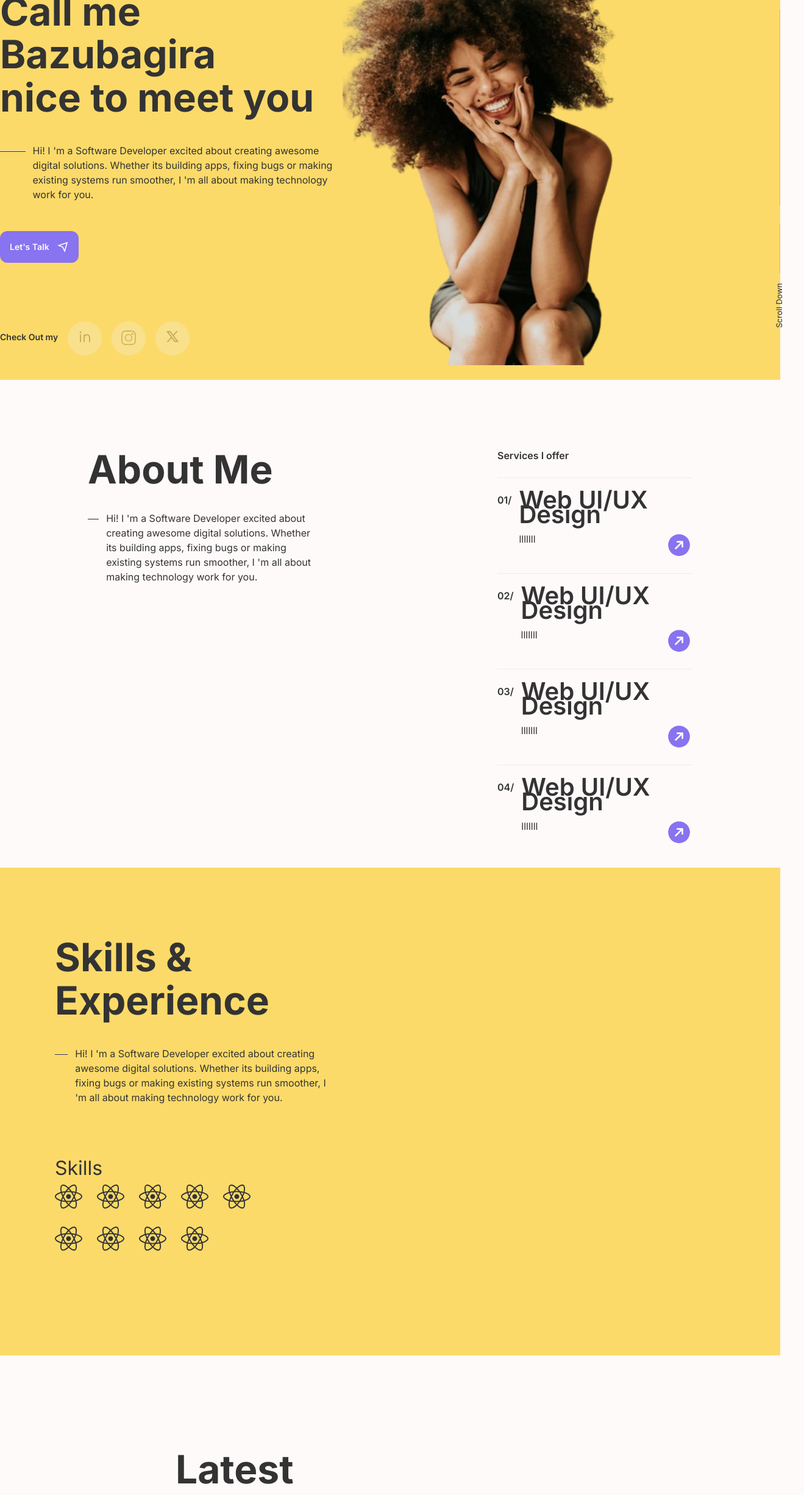
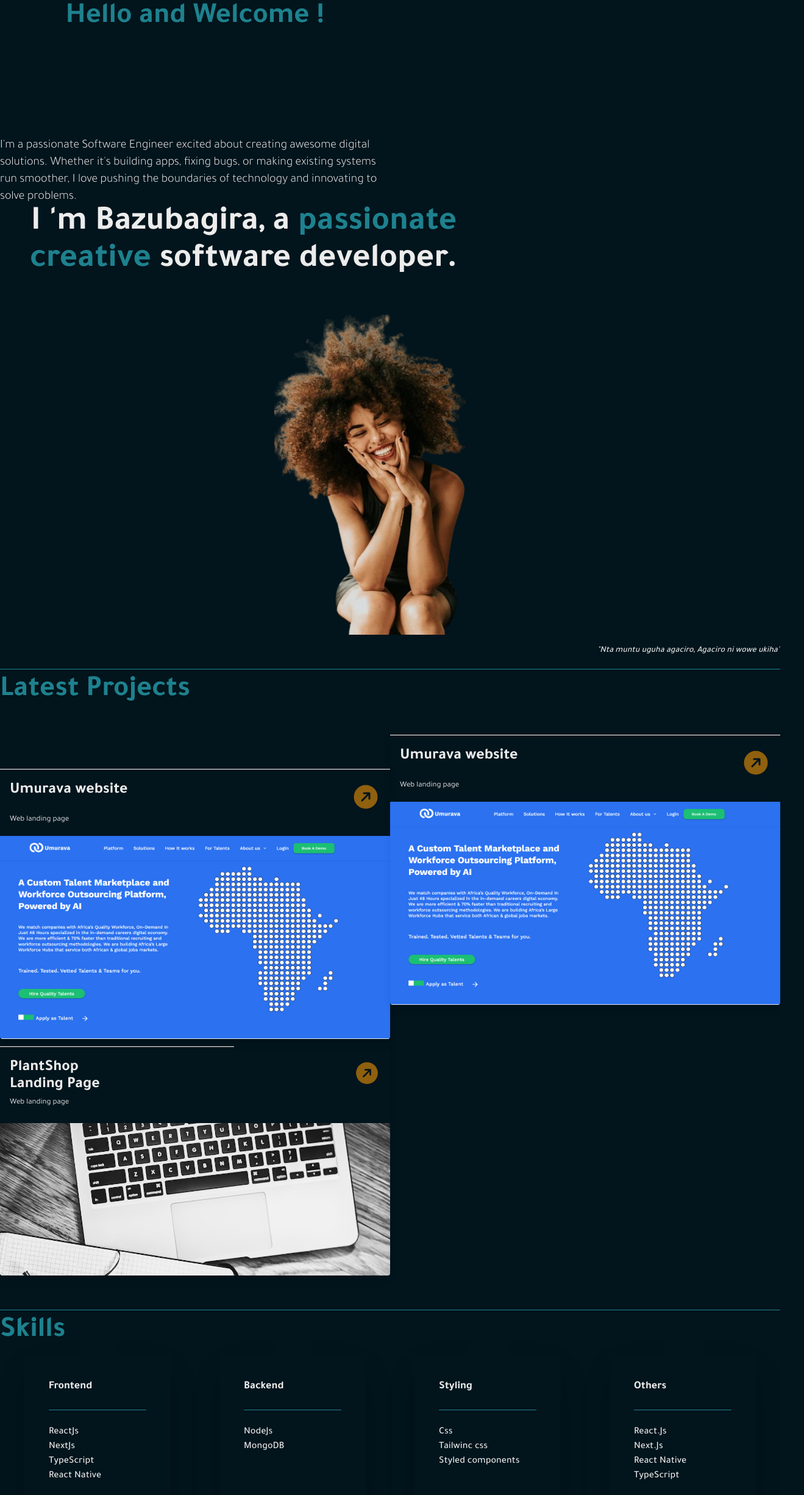
Before and after one commit to Bedinah/ppservices, a Next.js app: page / in a window 1280 px wide. Shown: the part 280-2732 px from the top of the page at 61% size, 1319 px wide, since content can reach past the window. Built offline with nearby package versions, Linux system fonts and the light colour scheme.

Commit message:
initial commits

```diff
--- a/app/globals.css
+++ b/app/globals.css
@@ -17,9 +17,13 @@
 }
 
 body {
-  color: #333333;
-  background:#FFFAFA;
+  color: #ececec;
+  background-color: #02141c;
   font-size: small;
+}
+
+.tajawal {
+  font-family: var(--font-tajawal);
 }
 
 @layer utilities {
--- a/app/layout.tsx
+++ b/app/layout.tsx
@@ -1,8 +1,14 @@
 import type { Metadata } from "next";
-import { Inter } from "next/font/google";
+import { Tajawal } from "next/font/google";
 import "./globals.css";
 
-const inter = Inter({ subsets: ["latin"] });
+
+
+const tajawal_init = Tajawal({
+  subsets: ["latin"],
+  weight: ['200', '300','400','500', '700','800', '900'],
+  variable: '--font-tajawal'
+});
 
 export const metadata: Metadata = {
   title: "(*_*) <bedina/>",
@@ -16,7 +22,7 @@ export default function RootLayout({
 }>) {
   return (
     <html lang="en">
-      <body className={inter.className}>{children}</body>
+      <body className={tajawal_init.variable}>{children}</body>
     </html>
   );
 }
--- a/app/page.tsx
+++ b/app/page.tsx
@@ -2,18 +2,17 @@ import ContactMe from "@/pages/pages/contactus";
 import LandingPage from "@/pages/pages/landing";
 import Navigation from "@/pages/pages/navigation";
 import Projects from "@/pages/pages/projects";
-import Services from "@/pages/pages/service";
 import Experience from "@/pages/pages/skills";
 
 export default function Home() {
   return (
-    <main>
+    <main className="container mx-auto tajawal">
       <Navigation />
+      <div className="w-full h-[.5px] bg-[#1E818E]"></div>
       <LandingPage />
-      <Services />
+      <Projects />
       <Experience />
-      <Projects/>
-      <ContactMe/>
+      <ContactMe />
     </main>
   );
 }
--- a/package.json
+++ b/package.json
@@ -9,6 +9,9 @@
     "lint": "next lint"
   },
   "dependencies": {
+    "@emotion/react": "^11.11.4",
+    "@emotion/styled": "^11.11.5",
+    "@mui/material": "^5.15.15",
     "antd": "^5.14.2",
     "next": "14.1.0",
     "react": "^18",
--- a/pages/pages/landing.tsx
+++ b/pages/pages/landing.tsx
@@ -1,69 +1,40 @@
-import {
-  RiSendPlaneLine,
-  RiTwitterXLine,
-  RiLinkedinLine,
-} from "react-icons/ri";
 import Image from "next/image";
-import { SlSocialInstagram } from "react-icons/sl";
 
 const LandingPage = () => {
   return (
-    <div className="flex justify-center pt-14 pb-6 bg-[#fcda69] w-full min-h-screen">
-      <div className="w-[36rem] mt-[8rem] ">
-        <div className="font-bold text-[4rem] leading-[1.1] mb-10">
-          Call me Bazubagira <br /> nice to meet you
-        </div>
-        <div className="flex gap-3 mb-10">
-          <hr className="bg-[#333333] w-20 h-[2px] mt-3" />
-
-          <p className="text-base mb-2">
-            Hi! I 'm a Software Developer excited about creating awesome <br />
-            digital solutions. Whether its building apps, fixing bugs or making
-            existing systems run smoother, I 'm all about making technology{" "}
-            <br /> work for you.{" "}
+    <div className="w-full min-h-screen ">
+      <div className="flex flex-wrap justify-between pt-20 ">
+        <div className="w-[40rem] ">
+          <div className=" font-bold text-[3rem] text-center text-[#1E818E] my-16  ">
+            Hello and Welcome !
+          </div>
+          <p className="text-xl font-light mt-40 ">
+            I'm a passionate Software Engineer excited about creating awesome
+            digital solutions. Whether it's building apps, fixing bugs, or
+            making existing systems run smoother, I love pushing the boundaries
+            of technology and innovating to solve problems.
           </p>
         </div>
-        <button className="bg-[#8873F0] hover:bg-[#ada3e2] py-4 px-4 rounded-xl inline-flex items-center text-sm text-[#FFFAFA] font-semibold">
-          <span className="mr-3">Let's Talk</span>
-          <RiSendPlaneLine size={20} />
-        </button>
-
-        <div className="flex gap-4 mt-[7rem]">
-          <span className="text-sm font-semibold">Check Out my </span>
-          <div className="flex gap-4 ">
-            <div className="relative w-14 h-14 overflow-hidden bg-gray-100 rounded-full opacity-25 -top-4 transition ease-in-out delay-150 hover:-translate-y-1 hover:scale-110 duration-300">
-              <RiLinkedinLine className="absolute w-6 h-6 left-4 top-[.8rem] " />
-            </div>
-            <div className="relative w-14 h-14 overflow-hidden bg-gray-100 rounded-full opacity-25 -top-4 transition ease-in-out delay-150 hover:-translate-y-1 hover:scale-110 duration-300">
-              <SlSocialInstagram className="absolute w-6 h-6 left-4 top-[.9rem] " />
-            </div>
-            <div className="relative w-14 h-14 overflow-hidden bg-gray-100 rounded-full opacity-25 -top-4 transition ease-in-out delay-150 hover:-translate-y-1 hover:scale-110 duration-300">
-              <RiTwitterXLine className="absolute w-6 h-6 left-4 top-[.8rem] " />
-            </div>
+        <div className="w-[50rem]">
+          <div className="font-bold text-[3.5rem] leading-[1.1] text-center mb-14">
+            I 'm Bazubagira, a{" "}
+            <span className="text-[#1E818E]">passionate creative</span> software
+            developer.
           </div>
+          <Image
+            className="float-right"
+            src="/images/userimg.png"
+            alt="profile image"
+            width={350}
+            height={350}
+          />
         </div>
       </div>
-      <div className="flex">
-        <Image
-          src="/images/userimg.png"
-          alt="profile image"
-          width={500}
-          height={500}
-        />
-        <div className="font-semibold text-lg mt-10">
-          <i>
-            "Nta muntu uguha agaciro,
-            <br /> Agaciro ni wowe ukiha"
-          </i>
-        </div>
-        <div className="mt-[10rem] relative">
-          <div className="w-[1px] h-[20rem] bg-[#585858] opacity-25"></div>
-          <div className="w-[1px] h-[5rem] bg-[#585858] mt-8 opacity-25 mb-10"></div>
-          <div className="rotate-180 absolute w-20 -left-10">
-            <div className="rotate-90">Scroll Down</div>
-          </div>
-        </div>
-      </div>
+
+      <span className="font-medium text-sm float-right mt-4">
+        <i>"Nta muntu uguha agaciro, Agaciro ni wowe ukiha"</i>
+      </span>
+      <div className="w-full h-[.5px] bg-[#1E818E] mt-14"></div>
     </div>
   );
 };
--- a/pages/pages/projects.tsx
+++ b/pages/pages/projects.tsx
@@ -1,48 +1,50 @@
 import { PiArrowCircleUpRightFill } from "react-icons/pi";
 import LandingImage from "../../public/images/landing.jpeg";
+import UmuravaImage from "../../public/images/umurava.png";
 import Image from "next/image";
 
 const Projects = () => {
   return (
-    <div className=" pt-14 pb-6 w-full min-h-screen px-[18rem]">
-      <div className="font-bold text-[4rem] leading-[1.1] mt-[6rem]">
-        Latest <br /> Projects
+    <div className=" w-full min-h-screen">
+      <div className="font-bold text-[3rem] text-[#1E818E]">
+        Latest  Projects
       </div>
-      <div className="flex justify-between flex-wrap mt-6">
-        <div className="max-w-sm rounded overflow-hidden shadow-lg ">
-          <hr className="bg-[#333333] w-[24rem] h-[2px] mt-3 my-5" />
+      <div className="flex justify-between flex-wrap ">
+        <div className="w-[40rem] rounded overflow-hidden shadow-lg h-full mt-[5rem]">
+          <hr className="bg-[#333333] w-full h-[2px] mt-3 my-5" />
           <div className="flex justify-between px-4">
             <div className="font-semibold text-[1.6rem] leading-[1.1] ">
-              PlantShop <br /> Landing Page
+              Umurava website
             </div>
-            <PiArrowCircleUpRightFill color="#8873F0" size={44} />
+            <PiArrowCircleUpRightFill color="#8f600e" size={48} />
           </div>
           <p className="my-1 px-4">Web landing page</p>
-          <Image src={LandingImage} alt="lap" className="mt-6" />
+          <Image src={UmuravaImage} alt="landingpage" className="mt-4" />
         </div>
-        <div className="max-w-sm rounded overflow-hidden shadow-lg">
-          <hr className="bg-[#333333] w-[24rem] h-[2px] mt-3 my-5" />
+        <div className="w-[40rem] rounded overflow-hidden shadow-lg h-full mt-[1.5rem]">
+          <hr className="bg-[#333333] w-full h-[2px] mt-3 my-5" />
           <div className="flex justify-between px-4">
             <div className="font-semibold text-[1.6rem] leading-[1.1] ">
-              PlantShop <br /> Landing Page
+              Umurava website
             </div>
-            <PiArrowCircleUpRightFill color="#8873F0" size={44} />
+            <PiArrowCircleUpRightFill color="#8f600e" size={48} />
           </div>
           <p className="my-1 px-4">Web landing page</p>
-          <Image src={LandingImage} alt="lap" className="mt-6" />
+          <Image src={UmuravaImage} alt="landingpage" className="mt-4" />
         </div>
-        <div className="max-w-sm rounded overflow-hidden shadow-lg">
+        <div className="w-[40rem] rounded overflow-hidden shadow-lg h-[24.2rem]">
           <hr className="bg-[#333333] w-[24rem] h-[2px] mt-3 my-5" />
           <div className="flex justify-between px-4">
             <div className="font-semibold text-[1.6rem] leading-[1.1]">
               PlantShop <br /> Landing Page
             </div>
-            <PiArrowCircleUpRightFill color="#8873F0" size={44} />
+            <PiArrowCircleUpRightFill color="#8f600e" size={44} />
           </div>
           <p className="my-1 px-4">Web landing page</p>
           <Image src={LandingImage} alt="lap" className="mt-6" />
         </div>
       </div>
+      <div className="w-full h-[.5px] bg-[#1E818E] mt-14"></div>
     </div>
   );
 };
--- a/pages/pages/service.tsx
+++ /dev/null
@@ -1,66 +0,0 @@
-import { Divider } from "antd";
-import { PiArrowCircleUpRightFill } from "react-icons/pi";
-
-const services = [
-  {
-    nindex: "01/",
-    names: " Web UI/UX Design",
-    link: "lllllll",
-  },
-  {
-    nindex: "02/",
-    names: " Web UI/UX Design",
-    link: "lllllll",
-  },
-  {
-    nindex: "03/",
-    names: "Web UI/UX Design",
-    link: "lllllll",
-  },
-  {
-    nindex: "04/",
-    names: "Web UI/UX Design",
-    link: "lllllll",
-  },
-];
-
-const Services = () => {
-  return (
-    <div className=" flex justify-center  min-h-screen w-full py-4 gap-[18rem] ">
-          <div className="w-[30%]">
-            <div className="font-bold text-[4rem] leading-[1.1] mt-[6rem]">
-              About Me
-            </div>
-            <div className="flex gap-3 mt-8">
-              <hr className="bg-[#333333] w-20 h-[2px] mt-3" />
-
-              <p className="text-base mb-2">
-                Hi! I 'm a Software Developer excited about creating awesome
-                digital solutions. Whether its building apps, fixing bugs or
-                making existing systems run smoother, I 'm all about making
-                technology work for you.{" "}
-              </p>
-          </div>
-        </div>
-        <div className="w-[25%] mt-[6rem]" >
-        <h1 className="font-semibold text-base">Services I offer</h1>
-          {services?.map((data: any, index: any) => (
-            <>
-              <Divider/>
-              <div className="flex gap-3 justify-center font-semibold text-base">
-                <div>{data?.nindex}</div>
-                <div>
-                  <div className="font-semibold text-[2.5rem]">{data?.names}</div>
-                  <div className="flex justify-between mt-4">
-                    <p className="font-normal">{data?.link}</p>
-                    <PiArrowCircleUpRightFill color="#8873F0" size={44} />
-                  </div>
-                </div>
-              </div>
-            </>
-          ))}
-        </div>
-      </div>
-  );
-};
-export default Services;
--- a/pages/pages/skills.tsx
+++ b/pages/pages/skills.tsx
@@ -1,46 +1,69 @@
-import { Space } from "antd";
+import { Divider } from "antd";
 import { FaReact } from "react-icons/fa";
 
+const experiences = [
+  {
+    years: "2023-present",
+    role: " Frontend Developer",
+    company: "Samphone",
+  },
+  {
+    years: "2022-2023",
+    role: " Frontend Developer",
+    company: "Umurava ltd",
+  },
+  {
+    years: "2019-2019",
+    role: "Frontend Developer",
+    company: "lllllll",
+  },
+];
+
 const Experience = () => {
-    return(
-<div className="min-h-screen w-full py-4 bg-[#fcda69] flex justify-center gap-3">
-      <div className="w-[35%]">
-        <div className="font-bold text-[4rem] leading-[1.1] mt-[6rem]">
-          Skills & <br />
-          Experience
+  return (
+    <div className="h-full w-full">
+      <div className="font-bold text-[3rem] text-[#1E818E]">Skills</div>
+      <div className=" flex flex-wrap justify-around">
+        <div className="w-[15rem] shadow-2xl p-10">
+          <h1 className="text-lg font-semibold">Frontend</h1>
+          <Divider style={{ borderColor: "#1E818E" }} />
+          <ul className="text-base font-medium">
+            <li>ReactJs</li>
+            <li>NextJs</li>
+            <li>TypeScript</li>
+            <li>React Native</li>
+          </ul>
         </div>
-        <div className="flex gap-3 mt-10">
-          <hr className="bg-[#333333] w-20 h-[2px] mt-3" />
-
-          <p className="text-base ">
-            Hi! I 'm a Software Developer excited about creating awesome digital
-            solutions. Whether its building apps, fixing bugs or making existing
-            systems run smoother, I 'm all about making technology work for you.{" "}
-          </p>
+        <div className="w-[15rem] shadow-2xl p-10">
+          <h1 className="text-lg font-semibold">Backend</h1>
+          <Divider style={{ borderColor: "#1E818E" }} />
+          <ul className="text-base font-medium">
+            <li>NodeJs</li>
+            <li>MongoDB</li>
+          </ul>
         </div>
-        <div className="mt-20">
-        <div className="font-normal text-[2rem] ">
-          Skills
+        <div className="w-[15rem] shadow-2xl p-10">
+          <h1 className="text-lg font-semibold">Styling</h1>
+          <Divider style={{ borderColor: "#1E818E" }} />
+          <ul className="text-base font-medium">
+            <li>Css</li>
+            <li>Tailwinc css</li>
+            <li>Styled components</li>
+          </ul>
         </div>
-        <div className="w-[22rem] flex flex-wrap gap-6">
-        <FaReact size={45}/>
-        <FaReact size={45}/>
-        <FaReact size={45}/>
-        <FaReact size={45}/>
-        <FaReact size={45}/>
-        <FaReact size={45}/>
-        <FaReact size={45}/>
-        <FaReact size={45}/>
-        <FaReact size={45}/>
-        </div>
-        <div>
-
-        </div>
+        <div className="w-[15rem] shadow-2xl p-10">
+          <h1 className="text-lg font-semibold">Others</h1>
+          <Divider style={{ borderColor: "#1E818E" }} />
+          <ul className="text-base font-medium">
+            <li>React.Js</li>
+            <li>Next.Js</li>
+            <li>React Native</li>
+            <li>TypeScript</li>
+          </ul>
         </div>
       </div>
-      <div className="w-[50%]"></div>
-  </div>
-    )
-
+      <div className="w-full h-[.5px] bg-[#1E818E] mt-28"></div>
+    </div>
+  );
 };
 export default Experience;
```
Also changed, not shown: pages/pages/contactus.tsx (+31 -13 lines), pages/pages/navigation.tsx (+27 -4 lines), pages/pages/testimonials.tsx (deleted, +0 -10 lines), public/images/umurava.png (added), 1 other file (tests, documents, lock files or other folders).
